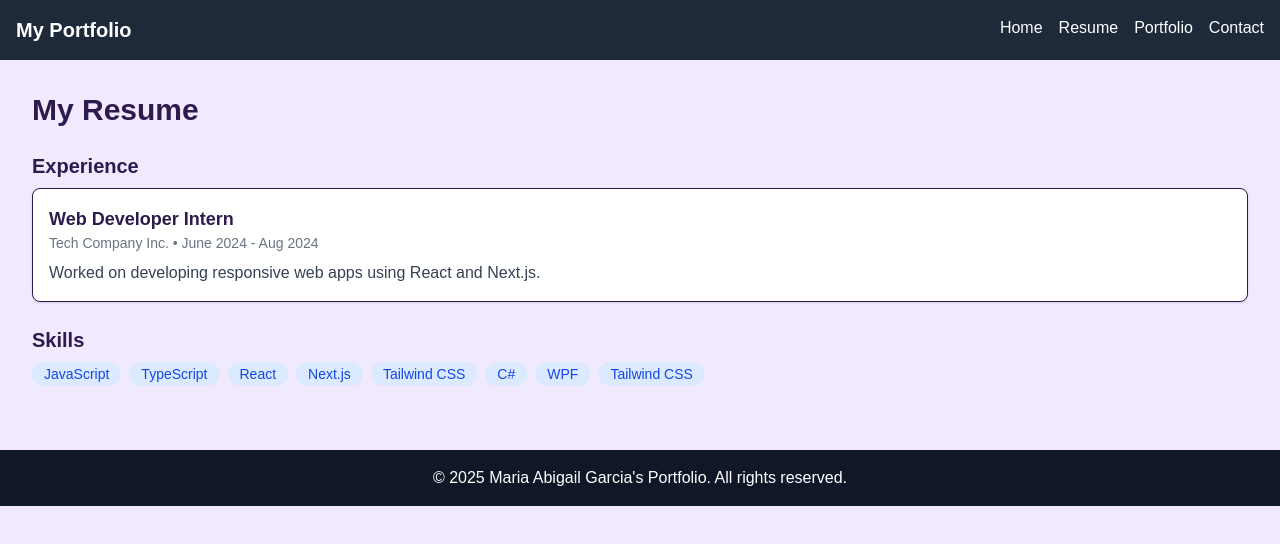
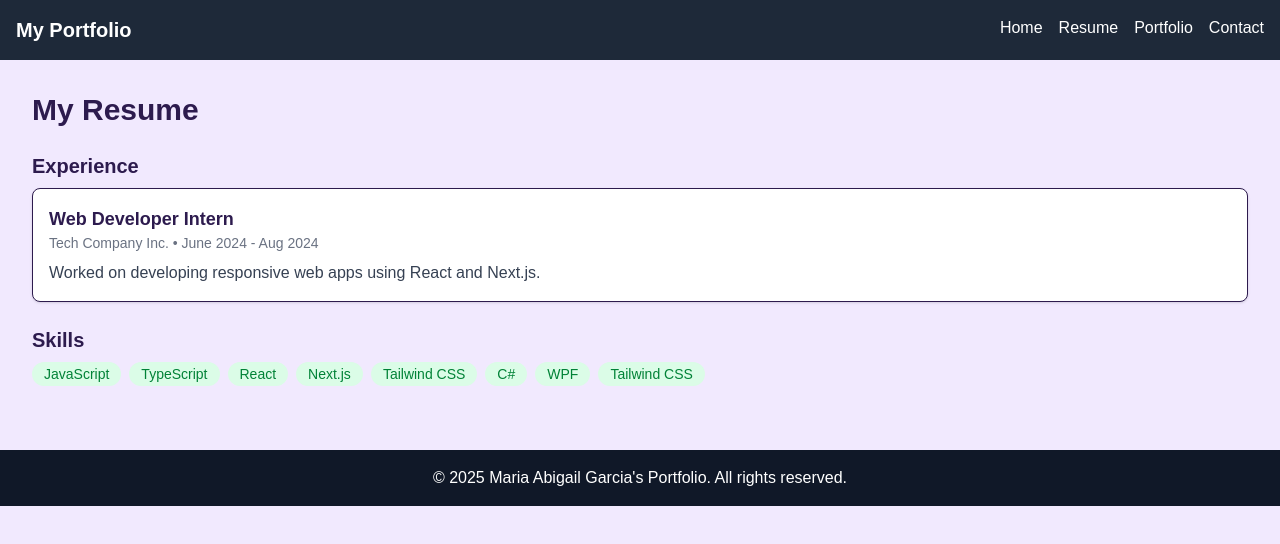
Before and after one commit to mariaabigailgarcia/GARCIA-my-digital-portfolio, a Next.js app: page /resume in a window 1280 px wide. Shown: the top 544 px of the page. Built offline with nearby package versions, Linux system fonts and the light colour scheme.

Commit message:
Finetuned some stuff.

```diff
--- a/src/components/BioSection.tsx
+++ b/src/components/BioSection.tsx
@@ -8,14 +8,14 @@ export default function BioSection() {
         alt="Profile picture"
         width={128}
         height={128}
-        className="mx-auto rounded-full border-4 border-gray-300"
+        className="mx-auto rounded-full border-4 border-gray-300 transition-transform duration-300 hover:scale-105 hover:shadow-lg"
       />
       <h2 className="text-2xl font-bold mt-4">
         Hi, I’m Maria Abigail T. Garcia
       </h2>
       <p className="mt-2 text-gray-600">
         A passionate IT student specializing in web development and frontend
-        systems. <br /> I am eager to learn and grow in the tech industry.
+        systems. <br /> I am eager to learn and grow in the tech industry. <br /> I am willing to dabble in Networking, Server Management, and Cybersecurity if needed.
       </p>
     </section>
   );
--- a/src/components/ExperienceCard.tsx
+++ b/src/components/ExperienceCard.tsx
@@ -7,9 +7,11 @@ interface Props {
 
 export default function ExperienceCard({ title, company, date, description }: Props) {
   return (
-    <div className="border rounded-lg p-4 shadow mb-4 bg-white">
+    <div className="border rounded-lg p-4 shadow mb-4 bg-white transition-transform duration-200 hover:scale-103 hover:shadow-xl">
       <h3 className="font-bold text-lg">{title}</h3>
-      <p className="text-sm text-gray-500">{company} • {date}</p>
+      <p className="text-sm text-gray-500">
+        {company} • {date}
+      </p>
       <p className="mt-2 text-gray-700">{description}</p>
     </div>
   );
--- a/src/components/SkillPill.tsx
+++ b/src/components/SkillPill.tsx
@@ -4,7 +4,9 @@ interface Props {
 
 export default function SkillPill({ skill }: Props) {
   return (
-    <span className="bg-blue-100 text-blue-700 px-3 py-1 rounded-full text-sm mr-2">
+    <span
+      className="bg-green-100 text-green-700 px-3 py-1 rounded-full text-sm mr-2 transition-colors duration-300 hover:bg-green-200 hover:text-green-800 cursor-pointer"
+    >
       {skill}
     </span>
   );
```
